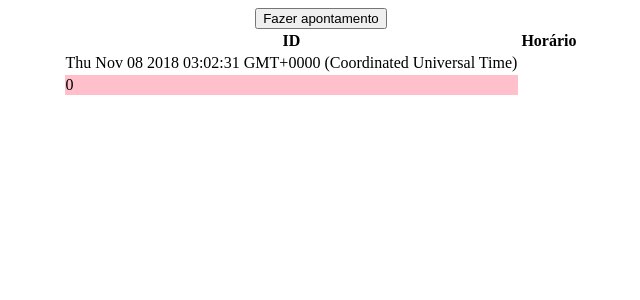
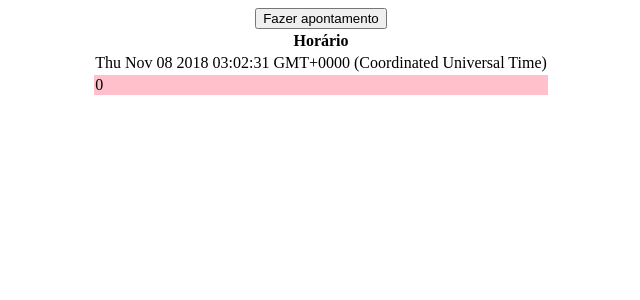
Before and after one commit to holzfallerhund/bater-horas, a React (Create React App) app: page / in a window 1280 px wide. Both pictures are taken after a click on the button "Fazer apontamento". Shown: the top 300 px of the page, without its empty margins (319-959 px from the left). Built offline with nearby package versions, Linux system fonts and the light colour scheme.

Commit message:
eslint error

```diff
--- a/src/App.js
+++ b/src/App.js
@@ -79,7 +79,6 @@ class App extends Component {
         <table>
           <thead>
             <tr>
-              <th>ID</th>
               <th>Horário</th>
             </tr>
           </thead>
@@ -89,7 +88,7 @@ class App extends Component {
               ? mockData
               : mockData).map((val, index) =>
               <tr key={index}>
-                <td>{ new String(val.date) }</td>
+                <td>{ val.date.toString() }</td>
               </tr>
             )
           }
```
